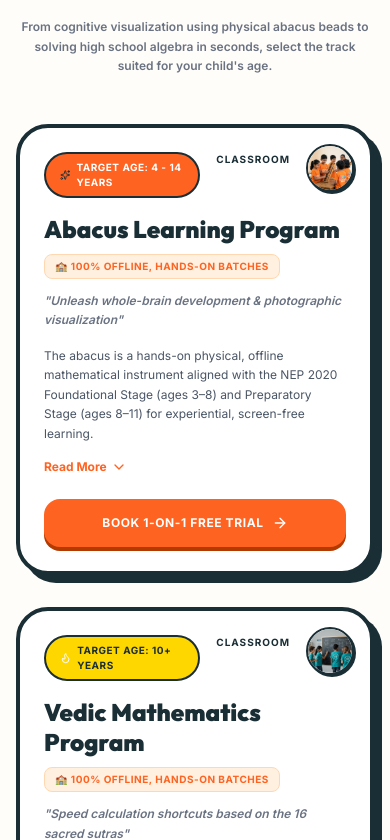
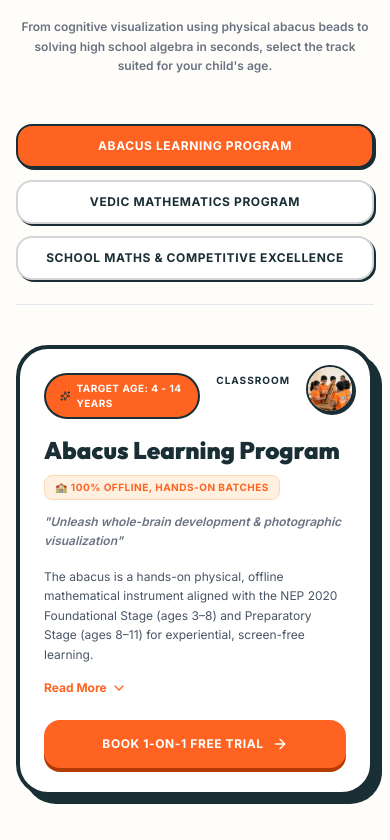
Before and after one commit to atharvpatil18/AAA-web, a React (Vite) app: page / in a window 390 px wide. Shown: the part 2527-3367 px from the top of the page. Built offline with nearby package versions, Linux system fonts and the light colour scheme.

Commit message:
Rearrange programs showcase to a responsive horizontal tab layout on Home page

```diff
--- a/src/pages/Home.tsx
+++ b/src/pages/Home.tsx
@@ -5,6 +5,7 @@
 
 import React, { useState } from "react";
 import { Link } from "react-router-dom";
+import { motion } from "motion/react";
 import Hero from "../components/Hero";
 import TrustBar from "../components/TrustBar";
 import ProgramCard from "../components/ProgramCard";
@@ -27,6 +28,7 @@ export default function Home() {
   const [showVedic, setShowVedic] = useState(false);
   const [showQuiz, setShowQuiz] = useState(false);
   const [showCompareTable, setShowCompareTable] = useState(false);
+  const [selectedProgram, setSelectedProgram] = useState("abacus");
   const [expandedRows, setExpandedRows] = useState<Record<string, boolean>>({});
 
   const handleMapCtaClick = () => {
@@ -61,7 +63,7 @@ export default function Home() {
 
       {/* 3. Core Programs Showcase */}
       <section id="programs-showcase" className="py-20 md:py-28 max-w-7xl mx-auto px-4 md:px-8">
-        <div className="text-center space-y-3 max-w-2xl mx-auto mb-12 md:mb-16">
+        <div className="text-center space-y-3 max-w-2xl mx-auto mb-12">
           <span className="text-[10px] font-black text-vibrant-orange bg-[#FFF0E0] border border-[#FFD8B1] px-3.5 py-1.5 rounded-full uppercase tracking-wider inline-block">
             {t("progBadge")}
           </span>
@@ -73,11 +75,45 @@ export default function Home() {
           </p>
         </div>
 
-        {/* 3 Columns Program Cards */}
-        <div className="grid grid-cols-1 md:grid-cols-2 lg:grid-cols-3 gap-8">
-          {PROGRAMS.map((prog) => (
-            <ProgramCard key={prog.id} program={prog} />
-          ))}
+        {/* Tab Selection Headings */}
+        <div className="flex flex-col md:flex-row items-stretch md:items-center justify-center gap-3 md:gap-6 mb-10 pb-6 max-w-4xl mx-auto border-b border-slate-200">
+          {PROGRAMS.map((prog) => {
+            const prefix = prog.id === "abacus" ? "Abacus" : prog.id === "vedic-math" ? "Vedic" : "School";
+            const progTitle = t(`prog${prefix}Title` as any) || prog.title;
+            const isSelected = selectedProgram === prog.id;
+
+            return (
+              <button
+                key={prog.id}
+                onClick={() => setSelectedProgram(prog.id)}
+                className={`flex-1 py-3 px-4 rounded-2xl text-xs md:text-sm font-black uppercase tracking-wider transition-all duration-200 cursor-pointer border-2 shadow-[2px_2px_0_0_#1A2E35] active:translate-y-0.5 active:shadow-none text-center ${
+                  isSelected
+                    ? "bg-vibrant-orange text-white border-vibrant-dark"
+                    : "bg-white text-vibrant-dark hover:bg-vibrant-cream border-vibrant-dark/20"
+                }`}
+              >
+                {progTitle}
+              </button>
+            );
+          })}
+        </div>
+
+        {/* Selected Program Card Display */}
+        <div className="max-w-md md:max-w-2xl lg:max-w-3xl mx-auto transition-all duration-300">
+          {PROGRAMS.map((prog) => {
+            if (prog.id !== selectedProgram) return null;
+            return (
+              <motion.div
+                key={prog.id}
+                initial={{ opacity: 0, y: 15 }}
+                animate={{ opacity: 1, y: 0 }}
+                exit={{ opacity: 0, y: -15 }}
+                transition={{ duration: 0.3 }}
+              >
+                <ProgramCard program={prog} />
+              </motion.div>
+            );
+          })}
         </div>
       </section>
 
```
